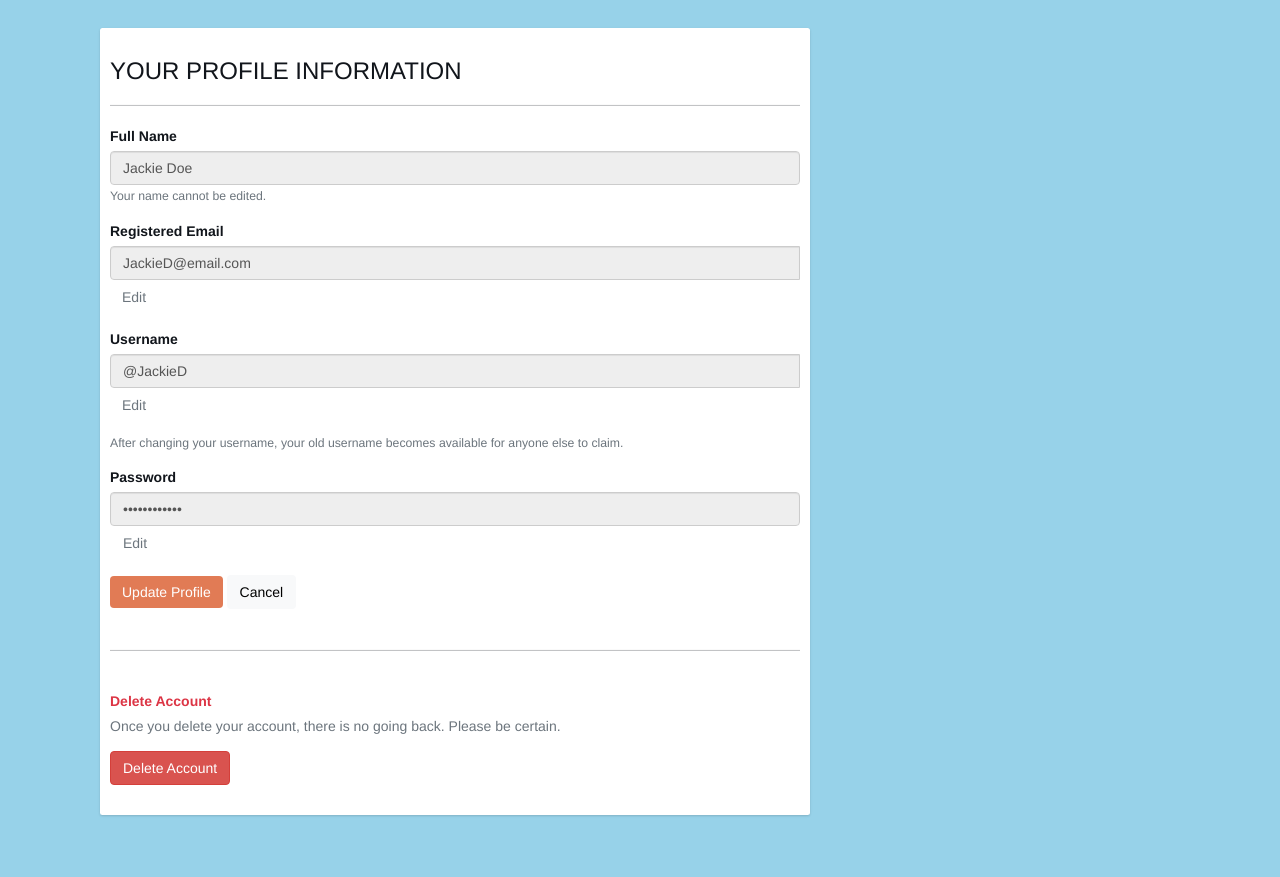
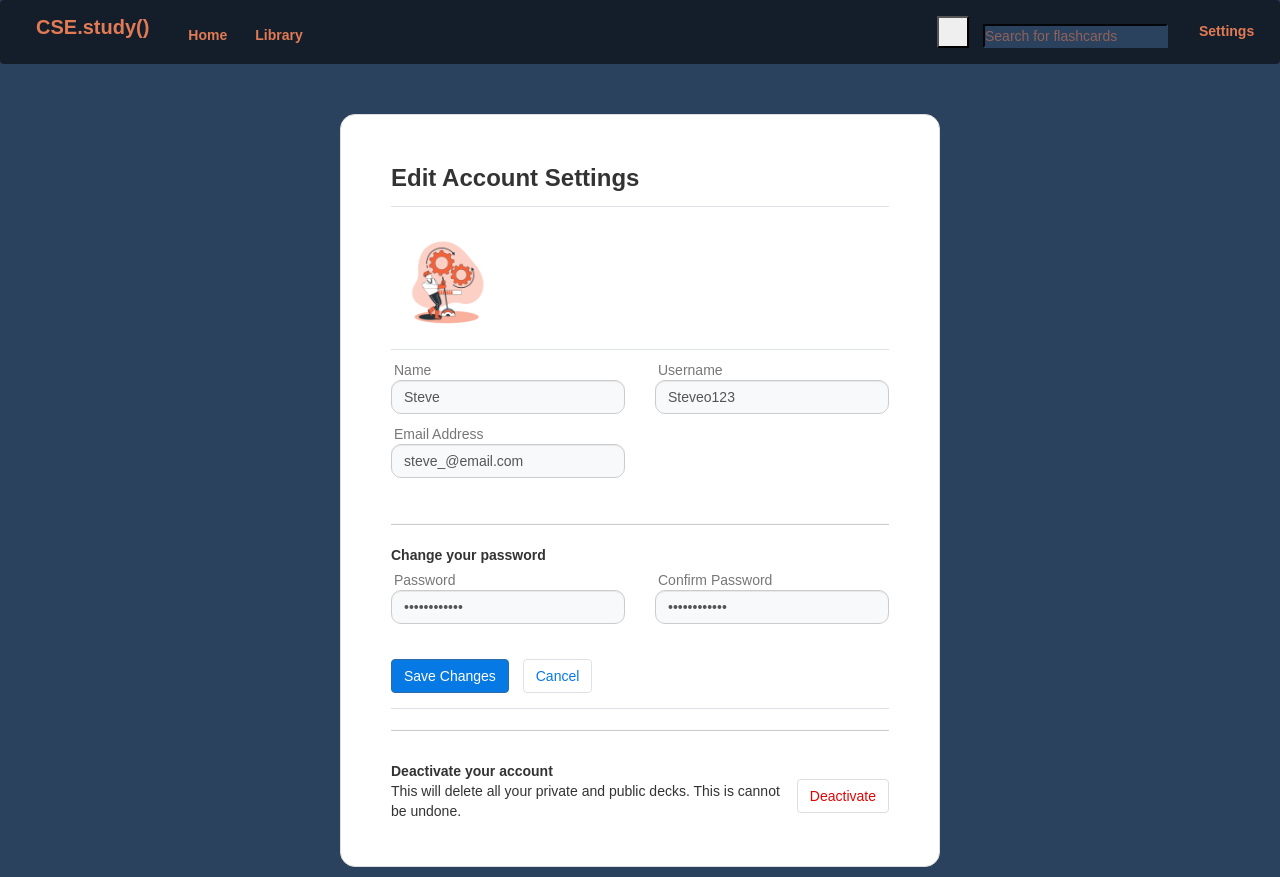
Before and after one commit to AmiraEl/Software-Engineering-Project-website, a Flask app: template templates/settings-user.html in a window 1280 px wide. Before the commit the page ends 816 px from the top, so only its background shows below. Run offline with Flask 2, Linux system fonts and the light colour scheme; the template is opened without the code that fills it, so the values that code supplies are empty; some libraries are stand-ins or nearby versions.

Commit message:
in prgress: user-settings

```diff
--- a/static/settings-user.css
+++ b/static/settings-user.css
@@ -4,69 +4,192 @@
   	font-size: 15px;
 } */
 
-body{
-    margin: 2em auto;
-    color: #11151b;
-    text-align: left;
-    background-color: #97d2e9;
-}
-.main-body {
-    padding: 30px;
+/* navbar css */
+.mynav {
+    /*text-transform: uppercase;*/
+    /*border-bottom: 5px solid mediumpurple;*/
+    background-color: #141d2a;
+    padding-left: 0em;
+
+
 }
 
-.nav-link {
-    color: #4a5568;
-}
-.card {
-    box-shadow: 0 1px 3px 0 rgba(0,0,0,.1), 0 1px 2px 0 rgba(0,0,0,.06);
+.mynav a {
+
+    color: #e17b55;
 }
 
-.card {
-    position: relative;
-    display: flex;
-    flex-direction: column;
-    min-width: 0;
-    word-wrap: break-word;
-    background-color: #fff;
-    background-clip: border-box;
-    border: 0 solid rgba(0,0,0,.125);
-    border-radius: .25rem;
+.navbar-nav {
+    margin-left: 100%;
 }
 
-.card-body {
-    flex: 1 1 auto;
-    min-height: 1px;
-    padding: 1rem;
+ul {
+    list-style-type: none;
+
 }
 
-.gutters-sm {
-    margin-right: -8px;
-    margin-left: -8px;
+li {
+    display: inline;
+    float: left;
 }
 
-.gutters-sm>.col, .gutters-sm>[class*=col-] {
-    padding-right: 8px;
-    padding-left: 8px;
+li a, button, .input-field {
+    display: block;
+    color: white;
+    text-decoration: none;
+    text-align: center;
+    padding: 18px 14px 10px;
+    font-weight: bold;
+    font-size: 14px;
 }
-.mb-3, .my-3 {
-    margin-bottom: 1rem!important;
+.mynav li a:hover, button.btn:hover, .active, .dropbtn:hover {
+    color: #e17b55;
+    text-decoration: none;
+    background-color: #2b425e;
+    border-radius: 10%;
+}
+input.search-input {
+    background-color: #2b425e;
+    border-color: #2b425e;
+
 }
 
-.bg-gray-300 {
-    background-color: #e2e8f0;
+input.search-input::placeholder {
+    color: rgba(225, 123, 85, 0.55);
+
 }
-.h-100 {
-    height: 100%!important;
+
+@import url('https://fonts.googleapis.com/css2?family=Montserrat:wght@400;700&family=Source+Code+Pro&display=swap');
+.logo2 {
+
+    background-color: #141d2a;
+    font-family: 'Source Code Pro', monospace;
+    font-style: italic;
+    color: #e17b55;
 }
-.shadow-none {
-    box-shadow: none!important;
+
+a.navbar-brand{
+    font-size: 20px;
+    padding-left: 0;
+    padding-top: 10px;
+
+}
+
+/* settings-form css */
+
+@import url('https://fonts.googleapis.com/css2?family=Poppins&display=swap');
+
+* {
+    margin: 0;
+    padding: 0;
+    box-sizing: border-box
+}
+
+body {
+    font-family: 'Poppins', sans-serif;
+    background-color: #2b425e;
+}
+
+.wrapper {
+    padding: 30px 50px;
+    border: 1px solid #ddd;
+    border-radius: 15px;
+    margin: 10px auto;
+    max-width: 600px;
+    background-color: #fefffe;
+}
+
+h4 {
+    letter-spacing: -1px;
+    font-weight: 400
+}
+
+.img {
+    width: 8em;
+    height: 8em;
+    /* border-radius: 6px; */
+    /* object-fit:fill; */
+}
+
+#img-section p,
+#deactivate p {
+    font-size: 12px;
+    color: #777;
+    margin-bottom: 10px;
+    text-align: justify
+}
+
+#img-section b,
+#img-section button,
+#deactivate b {
+    font-size: 14px
+}
+
+label {
+    margin-bottom: 0;
+    font-size: 14px;
+    font-weight: 500;
+    color: #777;
+    padding-left: 3px
+}
+
+.form-control {
+    border-radius: 10px
+}
+
+input[placeholder] {
+    font-weight: 500
+}
+
+.form-control:focus {
+    box-shadow: none;
+    border: 1.5px solid #0779e4
+}
+
+select {
+    display: block;
+    width: 100%;
+    border: 1px solid #ddd;
+    border-radius: 10px;
+    height: 40px;
+    padding: 5px 10px
+}
+
+select:focus {
+    outline: none
+}
+
+.button {
+    background-color: #fff;
+    color: #0779e4
+}
+
+.button:hover {
+    background-color: #0779e4;
+    color: #fff
 }
 
 .btn-primary {
-    background-color: #e17b55;
-    border: none;
+    background-color: #0779e4
 }
 
-.btn-primary:hover{
-    background-color: #e08b6c;
+.danger {
+    background-color: #fff;
+    color: #e20404;
+    border: 1px solid #ddd
 }
+
+.danger:hover {
+    background-color: #e20404;
+    color: #fff
+}
+
+@media(max-width:576px) {
+    .wrapper {
+        padding: 25px 20px
+    }
+
+    #deactivate {
+        line-height: 18px
+    }
+}
--- a/templates/index.html
+++ b/templates/index.html
@@ -44,7 +44,7 @@
                     </div>
                     <div class="col-lg-8 align-self-baseline">
                         <p class="text-white-75 mb-5">Lorem ipsum, dolor sit amet consectetur adipisicing elit. Atque, ipsum.</p>
-                        <a class="btn btn-primary btn-xl" href="#services" id="btnFindmore">Find Out More</a>
+                        <a class="btn btn-primary btn-xl" href="#about" id="btnFindmore" style="background-color: #436895;">Find Out More</a>
                     </div>
                 </div>
             </div>
@@ -100,7 +100,8 @@
             </div>
         </section>
         <!-- Call to action-->
-        <section class="page-section bg-dark text-white">
+        <!-- was bg-dark -->
+        <section class="page-section text-white" style="background-color: #2b425e;">
             <div class="container px-4 px-lg-5 text-center">
                 <h2 class="mb-4">Join our community and make flashcards for FREE!</h2>
                 <a class="btn btn-light btn-xl" href="signup.html" id="btnSignUpNow">SIGN UP NOW!</a>
--- a/templates/settings-user.html
+++ b/templates/settings-user.html
@@ -5,6 +5,8 @@
     <meta http-equiv="Content-Type" content="text/html; charset=utf-8>">
     <meta charset="UTF-8">
     <link href="https://cdn.jsdelivr.net/npm/bootstrap@5.1.3/dist/css/bootstrap.min.css" rel="stylesheet"
+          integrity="sha384-1BmE4kWBq78iYhFldvKuhfTAU6auU8tT94WrHftjDbrCEXSU1oBoqyl2QvZ6jIW3" crossorigin="anonymous">
+    <link href="https://maxcdn.bootstrapcdn.com/bootstrap/4.0.0/css/bootstrap.min.css" rel="stylesheet"
           integrity="sha384-1BmE4kWBq78iYhFldvKuhfTAU6auU8tT94WrHftjDbrCEXSU1oBoqyl2QvZ6jIW3" crossorigin="anonymous">
     <script src="carousel.js"></script>
     <link rel="stylesheet" href="https://maxcdn.bootstrapcdn.com/bootstrap/3.4.1/css/bootstrap.min.css">
@@ -16,89 +18,83 @@
 
 </head>
 <body>
+<!-- FROM USER PROFILE -->
+<!--    NAVBAR  -->
+<div class="row-cols-auto">
+  <nav class="navbar navbar-expand-lg mynav">
+      <div class="col-md-4 lg-3">
+          <ul>
+              <li><a class="navbar-brand" href="Home.html">CSE<span>.study()</span></a>
+              </li>
+              <li><a href="Home.html">Home</a></li>
+              <li><a href="">Library</a></li>
+          </ul>
 
-<!--    NAVBAR  -->
-
+      </div>
+      <div class="col-4 offset-1">
+          <ul class="navbar-nav">
+              <li class="nav-item" style="align-self: end; padding-bottom: 10px">
+                  <button style="font-weight:bold; color: #f4623a; font-size:14px" class="btnSearch" id="sub_btn"
+                          onclick="sub_btn_s();"><i class="fa fa-search"></i> <!-- javascript -->
+                  </button>
+              </li>
+              <li class="nav-item">
+                  <div class="input-field " id="subs" style="display: inline-flex; color: #fefffe;">
+                      <input class="search-input" name="search" type="search"
+                             placeholder="Search for flashcards" id="news_subs">
+                      <label class="" for="news_subs"></label>
+                  </div>
+                  <div id="sub_res"></div>
+              </li>
+              <li class="nav-item"><a href="">Settings</a></li>
+          </ul>
+      </div>
+  </nav>
+</div>
 
 <!-- SETTINGS PANELS & FORMS -->
   <!--name username pwsd reset link email delete-->
-  <div class="container">
-      <div class="col-md-8">
-        <div class="card">
-          <div class="card-header border-bottom mb-3 d-flex d-md-none">
-            <ul class="nav nav-tabs card-header-tabs nav-gap-x-1" role="tablist">
-              <li class="nav-item">
-                <a href="#profile" data-toggle="tab" class="nav-link has-icon active"><svg xmlns="http://www.w3.org/2000/svg" width="24" height="24" viewBox="0 0 24 24" fill="none" stroke="currentColor" stroke-width="2" stroke-linecap="round" stroke-linejoin="round" class="feather feather-user"><path d="M20 21v-2a4 4 0 0 0-4-4H8a4 4 0 0 0-4 4v2"></path><circle cx="12" cy="7" r="4"></circle></svg></a>
-              </li>
-              <li class="nav-item">
-                <a href="#account" data-toggle="tab" class="nav-link has-icon"><svg xmlns="http://www.w3.org/2000/svg" width="24" height="24" viewBox="0 0 24 24" fill="none" stroke="currentColor" stroke-width="2" stroke-linecap="round" stroke-linejoin="round" class="feather feather-settings"><circle cx="12" cy="12" r="3"></circle><path d="M19.4 15a1.65 1.65 0 0 0 .33 1.82l.06.06a2 2 0 0 1 0 2.83 2 2 0 0 1-2.83 0l-.06-.06a1.65 1.65 0 0 0-1.82-.33 1.65 1.65 0 0 0-1 1.51V21a2 2 0 0 1-2 2 2 2 0 0 1-2-2v-.09A1.65 1.65 0 0 0 9 19.4a1.65 1.65 0 0 0-1.82.33l-.06.06a2 2 0 0 1-2.83 0 2 2 0 0 1 0-2.83l.06-.06a1.65 1.65 0 0 0 .33-1.82 1.65 1.65 0 0 0-1.51-1H3a2 2 0 0 1-2-2 2 2 0 0 1 2-2h.09A1.65 1.65 0 0 0 4.6 9a1.65 1.65 0 0 0-.33-1.82l-.06-.06a2 2 0 0 1 0-2.83 2 2 0 0 1 2.83 0l.06.06a1.65 1.65 0 0 0 1.82.33H9a1.65 1.65 0 0 0 1-1.51V3a2 2 0 0 1 2-2 2 2 0 0 1 2 2v.09a1.65 1.65 0 0 0 1 1.51 1.65 1.65 0 0 0 1.82-.33l.06-.06a2 2 0 0 1 2.83 0 2 2 0 0 1 0 2.83l-.06.06a1.65 1.65 0 0 0-.33 1.82V9a1.65 1.65 0 0 0 1.51 1H21a2 2 0 0 1 2 2 2 2 0 0 1-2 2h-.09a1.65 1.65 0 0 0-1.51 1z"></path></svg></a>
-              </li>
-            </ul>
+  <div class="container form-body">
+    <div class="wrapper bg-white mt-sm-5">
+      <h3 class="pb-4 border-bottom"><b>Edit Account Settings</b></h3>
+      <div class="d-flex align-items-start py-3 border-bottom">
+        <img src="\static\Processing-bro.png" class="img" alt="">
+      </div>
+      <div class="py-2">
+          <div class="row py-2">
+              <div class="col-md-6"> <label for="firstname">Name</label> <input type="text" class="bg-light form-control" id="txtName" value="Steve"> </div>
+              <div class="col-md-6 pt-md-0 pt-3"> <label for="lastname">Username</label> <input type="text" class="bg-light form-control" id="txtUsername" value="Steveo123"> </div>
           </div>
-          <div class="card-body tab-content">
-            <div class="tab-pane active" id="profile">
-              <h3>YOUR PROFILE INFORMATION</h3>
-              <hr>
-              <form>
-                <div class="form-group">
-                  <label for="fullName">Full Name</label>
-                  <input type="text" class="form-control" id="fullName" aria-describedby="fullNameHelp" value="Jackie Doe" readonly>
-                  <small id="fullNameHelp" class="form-text text-muted">Your name cannot be edited.</small>
-                </div>
-                <div class="form-group">
-                  <label for="email">Registered Email</label>
-                  <div class="input-group mb-3">
-                    <input type="email" class="form-control" placeholder="Registered email"
-                      aria-describedby="button-addon2" value="JackieD@email.com" readonly>
-                    <button class="btn btn-outline-secondary" type="button" id="edit-username-field">Edit</button>
-                      <!--once clicked edit button, text field becomes editable-->
-                  </div>
-                </div>
-                <div class="form-group">
-                  <label for="username">Username</label>
-                  <div class="input-group mb-3">
-                    <input type="text" class="form-control" placeholder="Recipient's username" aria-label="Recipient's username"
-                      aria-describedby="button-addon2" value="@JackieD" readonly>
-                    <button class="btn btn-outline-secondary" type="button" id="edit-username-field">Edit</button>
-                      <!--once clicked edit button, text field becomes editable-->
-                  </div>
-                  <small id="usernameHelp" class="form-text text-muted">After changing your username, your old username becomes available for anyone else to claim.</small>
-                </div>
-                <div class="form-group">
-                  <label for="location">Password</label>
-                  <input type="password" class="form-control" id="password" placeholder="Enter new password" value="password1234" readonly>
-                  <button class="btn btn-outline-secondary" type="button" id="edit-username-field">Edit</button>
-                </div>
-                <!--
-                <div class="form-group small text-muted">
-                  By filling them out, you're giving us consent to share this data wherever your user profile appears.
-                </div> -->
-              </form>
-              <div>
-                <button type="button" class="btn btn-primary">Update Profile</button>
-                <button type="cancel" class="btn btn-light">Cancel</button>
+          <div class="row py-2">
+              <div class="col-md-6"> <label for="email">Email Address</label> <input type="text" class="bg-light form-control" id="txtEmail" value="steve_@email.com"> </div>
+          </div>
+          <br><hr>
+          <b>Change your password</b>
+          <div class="row py-2">
+            <div class="col-md-6"> <label for="email">Password</label> <input type="password" class="bg-light form-control" id="txtPassword" value="stevepwd1234"> </div>
+            <div class="col-md-6"> <label for="email">Confirm Password</label> <input type="password" class="bg-light form-control" id="txtConfirmPassword" value="stevepwd1234"> </div>
+          </div>
+          <br>
+          <div class="py-3 pb-4 border-bottom">
+            <button class="btn btn-primary mr-3" id="btnSave">Save Changes</button>
+            <button class="btn border button" id="btnCancel">Cancel</button>
+          </div>
+          <hr>
+          <div class="d-sm-flex align-items-center pt-3" id="btnDeactivate">
+              <div> <b>Deactivate your account</b>
+                  <p>This will delete all your private and public decks. This is cannot be undone.</p>
               </div>
-              <br><hr ><br>
-              <form>
-                <div class="form-group">
-                  <label class="d-block text-danger">Delete Account</label>
-                  <p class="text-muted font-size-sm">Once you delete your account, there is no going back. Please be certain.</p>
-                </div>
-                <button class="btn btn-danger" type="button">Delete Account</button>
-              </form>
-              <br>
-            </div>
+              <div class="ml-auto"> <button class="btn danger">Deactivate</button> </div>
           </div>
-        </div>
       </div>
-
-
+  </div>
   </div>
 
 
 <!--bootstrap scripts-->
 <script src="vendor/jquery/jquery.min.js"></script>
 <script src="vendor/bootstrap/js/bootstrap.bundle.min.js"></script>
+<script src="https://stackpath.bootstrapcdn.com/bootstrap/4.0.0/js/bootstrap.bundle.min.js"></script>
 
 <script src="https://cdn.jsdelivr.net/npm/@popperjs/core@2.10.2/dist/umd/popper.min.js"
         integrity="sha384-7+zCNj/IqJ95wo16oMtfsKbZ9ccEh31eOz1HGyDuCQ6wgnyJNSYdrPa03rtR1zdB"
```
Also changed, not shown: templates/Home.html (+8 -6 lines), static/Processing-bro.png (added).
